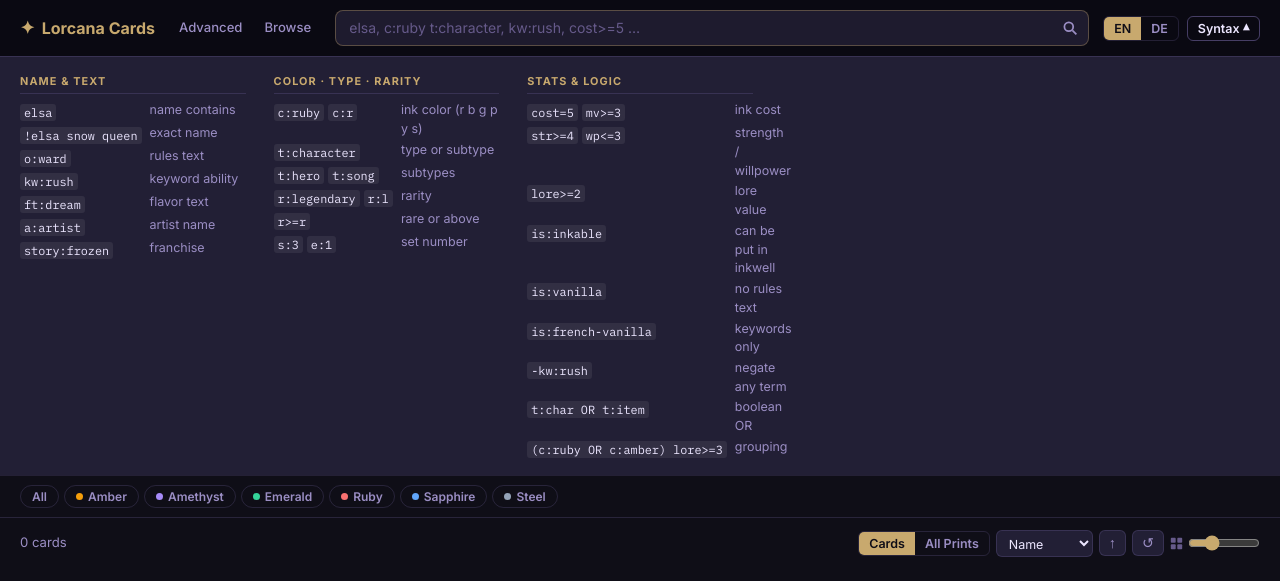
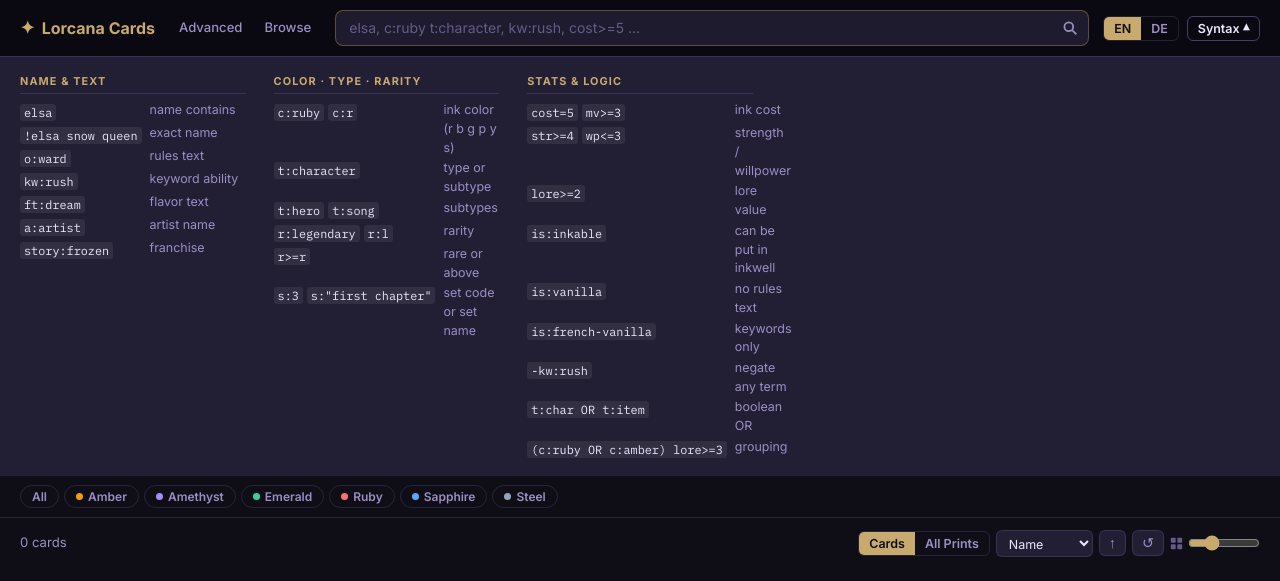
Before and after one commit to SuppenNudel/inkfall, a Flask app: page / in a window 1280 px wide, after a click that opens the changed part. Shown: the top 581 px of the page. Run offline with Flask 3, Linux system fonts and the light colour scheme; data that the repository does not hold is empty.

Commit message:
added filter for sets added link on set name on cardpage added artists and sets to browse page

```diff
--- a/app.py
+++ b/app.py
@@ -82,6 +82,13 @@ def _annotate_de_cards(de_cards: list[dict]) -> None:
             c["_story"] = c.get("story") or ""
 
 
+def _annotate_set_names(cards: list[dict], sets_meta: dict) -> None:
+    """Add normalized set name shadow field used for set-name search."""
+    for c in cards:
+        set_code = c.get("setCode", "")
+        c["_setName"] = sets_meta.get(set_code, {}).get("name", "")
+
+
 def _data_path(lang: str) -> Path:
     return DATA_DIR / f"allCards_{lang}.json"
 
@@ -107,6 +114,7 @@ def _load(lang: str) -> dict:
         else:
             _raw_cache[lang] = _fetch_and_save(lang)
         _cache[lang] = _raw_cache[lang]["cards"]
+        _annotate_set_names(_cache[lang], _raw_cache[lang].get("sets", {}))
         if lang == "de":
             _annotate_de_cards(_cache[lang])
     return _raw_cache[lang]
@@ -479,6 +487,27 @@ def browse():
     story_counts = Counter(c.get("story", "").strip() for c in lang_cards if c.get("story"))
     stories = sorted(story_counts.items())
 
+    # Sets: display localized set names and link by set code
+    raw = _load(lang)
+    sets_meta = raw.get("sets", {})
+    set_counts: dict[str, int] = {}
+    for c in lang_cards:
+        set_code = c.get("setCode", "")
+        if set_code:
+            set_counts[set_code] = set_counts.get(set_code, 0) + 1
+
+    def _set_sort_key(code: str):
+        try:
+            return (0, int(code))
+        except ValueError:
+            return (1, code)
+
+    sets = [
+        (code, sets_meta.get(code, {}).get("name", f"Set {code}"), count)
+        for code, count in set_counts.items()
+    ]
+    sets.sort(key=lambda row: _set_sort_key(row[0]))
+
     # Character names: use current lang's `name` field from Character cards
     # `type` and `name` fields of Character cards may differ in DE, use _type/_name awareness
     char_counts: dict[str, int] = {}
@@ -488,7 +517,24 @@ def browse():
             char_counts[c["name"]] = char_counts.get(c["name"], 0) + 1
     chars = sorted(char_counts.items())
 
-    return render_template("browse.html", lang=lang, stories=stories, chars=chars)
+    # Artists: split multi-artist cards and count each artist occurrence
+    artist_counts: dict[str, int] = {}
+    for c in lang_cards:
+        artists_text = (c.get("artistsText") or "").strip()
+        if not artists_text:
+            continue
+        for artist in [a.strip() for a in artists_text.split(" • ") if a.strip()]:
+            artist_counts[artist] = artist_counts.get(artist, 0) + 1
+    artists = sorted(artist_counts.items())
+
+    return render_template(
+        "browse.html",
+        lang=lang,
+        stories=stories,
+        sets=sets,
+        chars=chars,
+        artists=artists,
+    )
 
 
 @app.route("/impressum")
--- a/search_parser.py
+++ b/search_parser.py
@@ -178,7 +178,10 @@ def _build_clause(keyword: str, op: str, raw_value: str) -> Predicate:
         return lambda c, t=target, o=op: _rarity_cmp(c.get("_rarity") or c.get("rarity", ""), t, o)
 
     if kw in ("s", "e", "set", "edition", "ed"):
-        return lambda c, sv=vl: c.get("setCode", "").lower() == sv
+        return lambda c, sv=vl: (
+            c.get("setCode", "").lower() == sv
+            or sv in (c.get("_setName") or "").lower()
+        )
 
     if kw in ("o", "oracle", "text"):
         return lambda c, tv=vl: tv in (c.get("fullText") or "").lower()
--- a/templates/base.html
+++ b/templates/base.html
@@ -80,7 +80,7 @@
           <dt><code>t:hero</code> <code>t:song</code></dt><dd>subtypes</dd>
           <dt><code>r:legendary</code> <code>r:l</code></dt><dd>rarity</dd>
           <dt><code>r>=r</code></dt><dd>rare or above</dd>
-          <dt><code>s:3</code> <code>e:1</code></dt><dd>set number</dd>
+          <dt><code>s:3</code> <code>s:"first chapter"</code></dt><dd>set code or set name</dd>
         </dl>
       </div>
       <div class="syntax-col">
--- a/templates/card.html
+++ b/templates/card.html
@@ -33,7 +33,9 @@
       <p class="card-identifier">{{ card.fullIdentifier }}</p>
       {% endif %}
       {% if set_name %}
-      <p class="card-set-name">{{ set_name }}</p>
+      <p class="card-set-name">
+        <a class="card-meta-link" href="/?q={{ ('s:' + card.setCode) | urlencode }}&lang={{ lang }}">{{ set_name }}</a>
+      </p>
       {% endif %}
     </div>
 
```
Also changed, not shown: templates/browse.html (+50 -2 lines).
